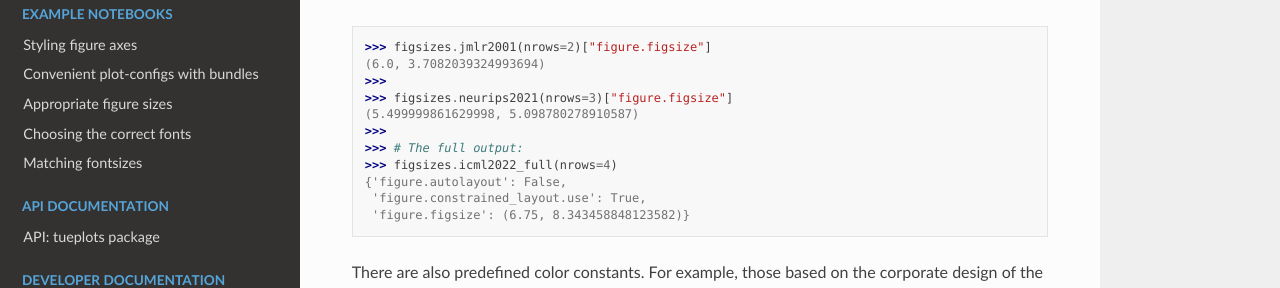
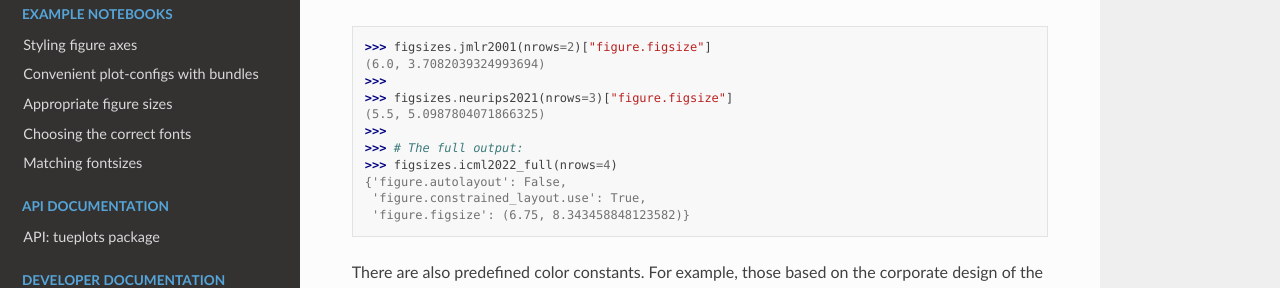
Before and after one commit to pnkraemer/tueplots, a Sphinx documentation site: the page built from docs/source/getting_started/usage_example.md, in a window 1280 px wide and 900 px high. Shown: the part 355-643 px from the top of the window. Built offline with Sphinx 7.4.7 and the Read the Docs theme 2.0.0, drawn with Linux system fonts in a browser that asks for light colours; pages that are not in the unit, such as notebooks, are missing from menus.

Commit message:
[FIX] Fix imprecise numbers in doc

```diff
--- a/docs/source/getting_started/usage_example.md
+++ b/docs/source/getting_started/usage_example.md
@@ -14,7 +14,7 @@ within one module, the functions have a unified interface (wherever possible)
 (6.0, 3.7082039324993694)
 >>>
 >>> figsizes.neurips2021(nrows=3)["figure.figsize"]
-(5.499999861629998, 5.098780278910587)
+(5.5, 5.0987804071866325)
 >>>
 >>> # The full output:
 >>> figsizes.icml2022_full(nrows=4)
```
